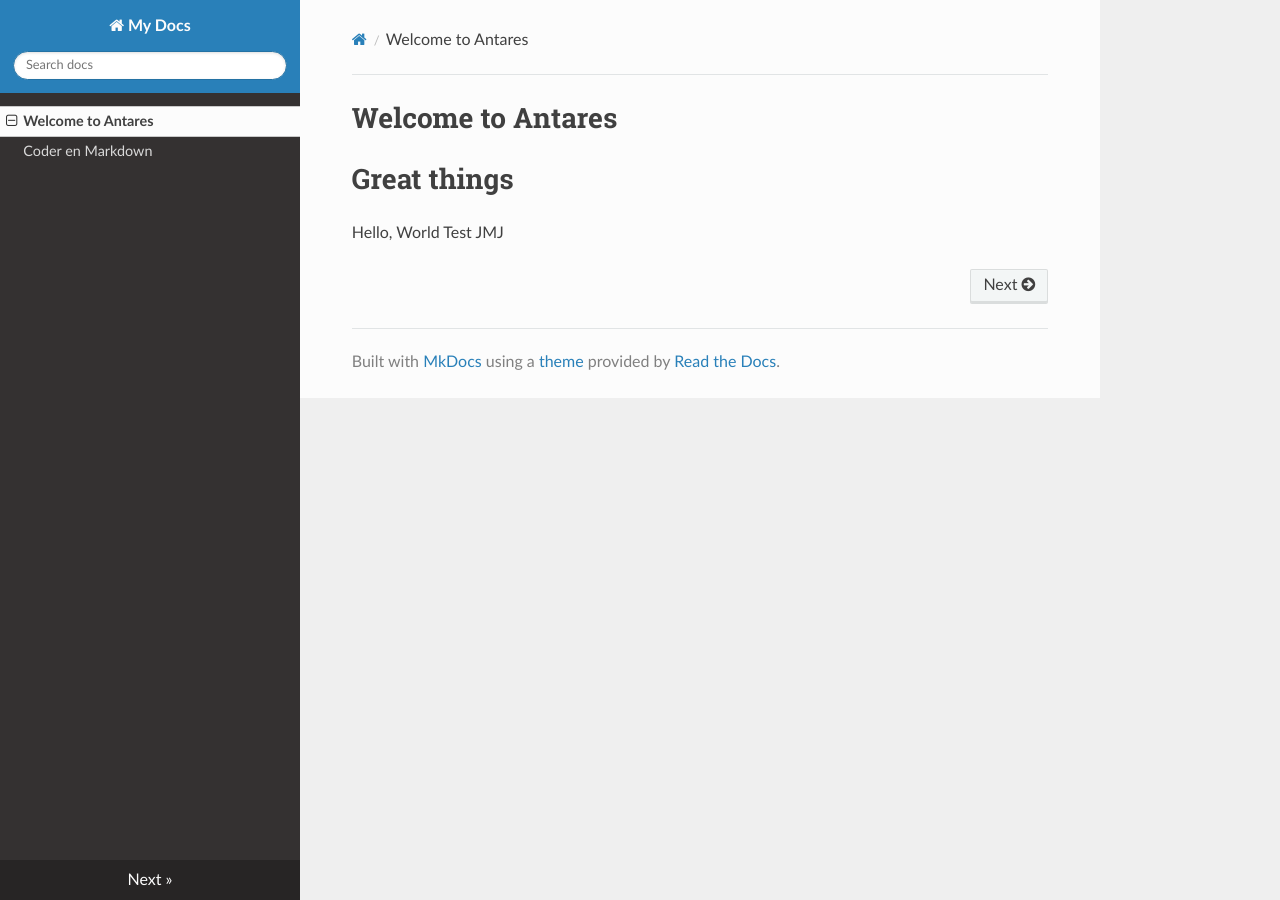
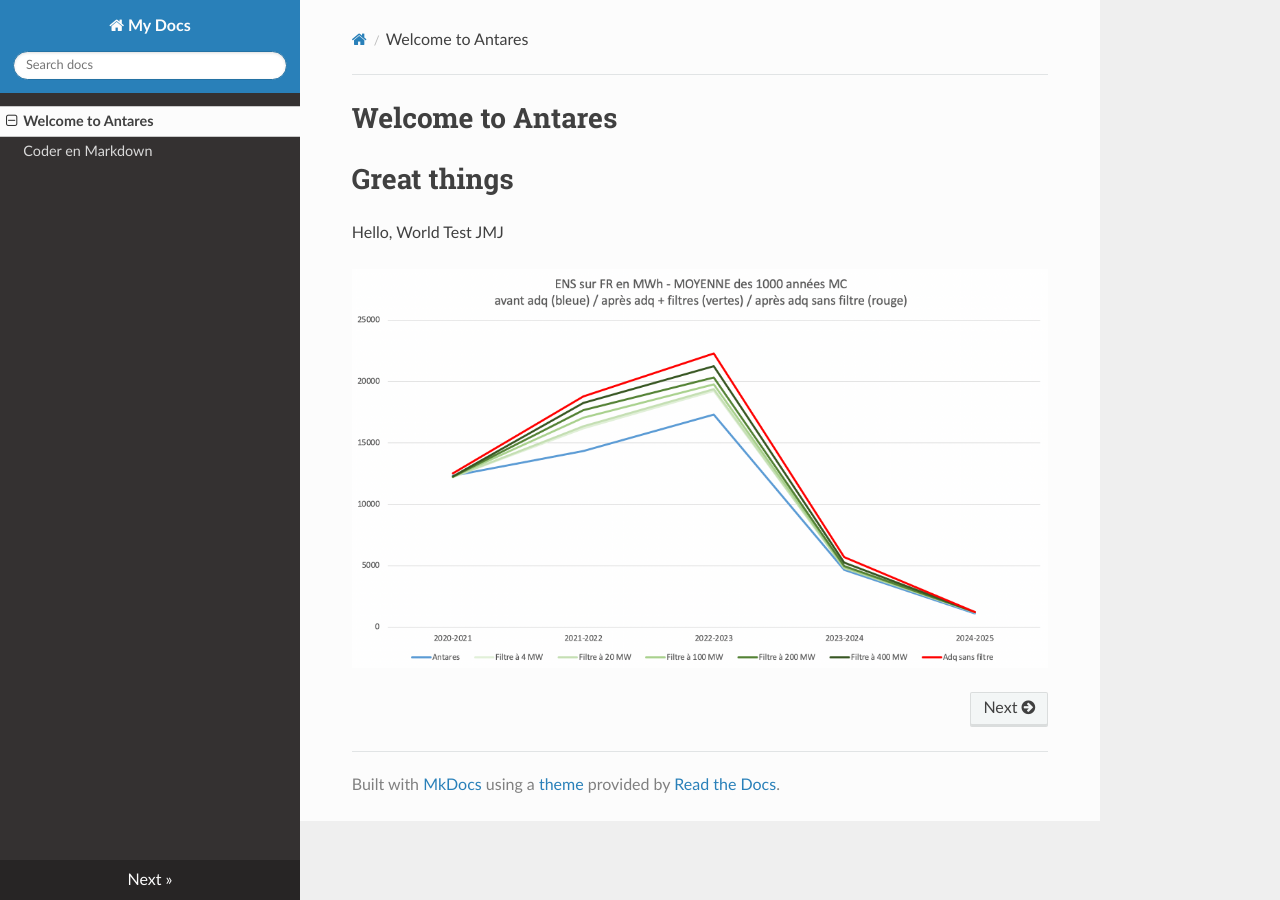
Before and after one commit to AntaresSimulatorTeam/antares-doc, an MkDocs documentation site: the page built from docs/index.md, in a window 1280 px wide. Built offline with MkDocs 1.6.1, drawn with Linux system fonts in a browser that asks for light colours; nearby versions of some CDN libraries.

Commit message:
Update index.md

```diff
--- a/docs/index.md
+++ b/docs/index.md
@@ -4,3 +4,5 @@
 
 Hello, World
 Test JMJ
+
+![adequacy-patch](img/adequacy patch.png)
```
